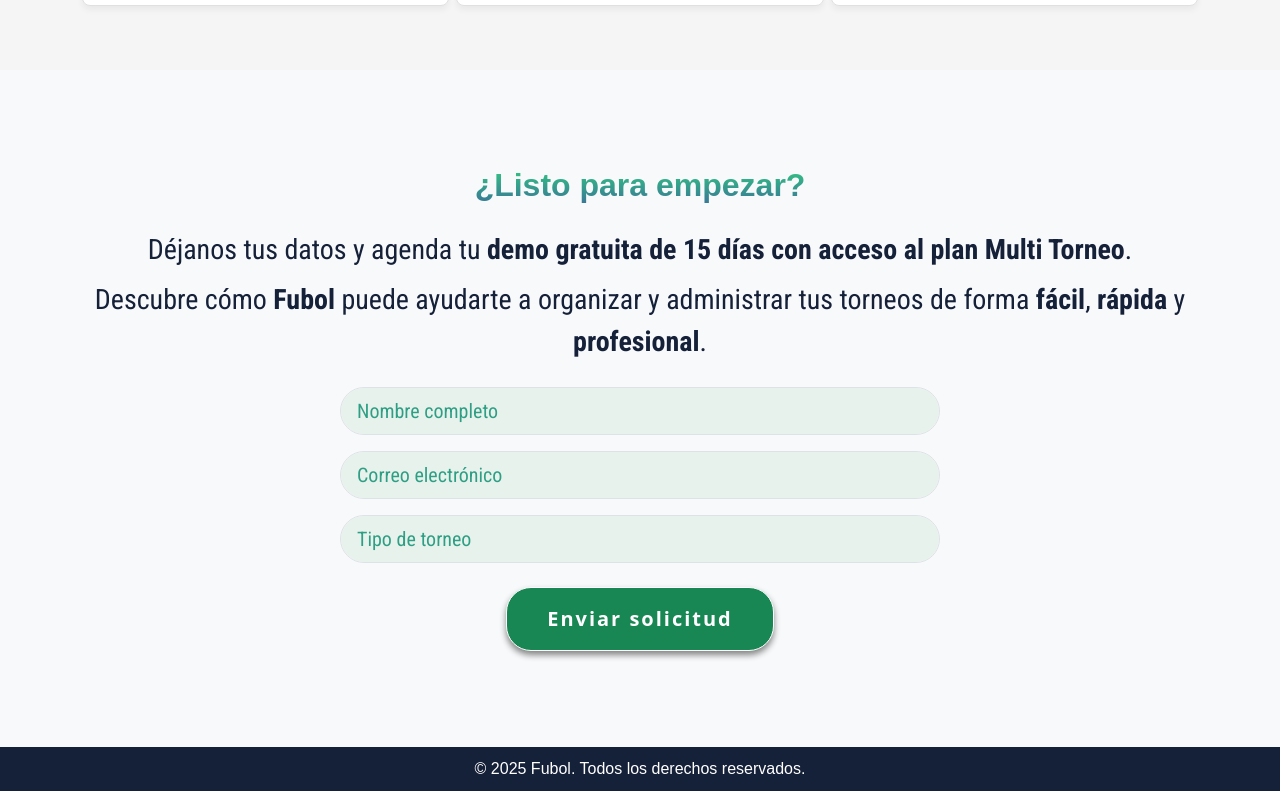
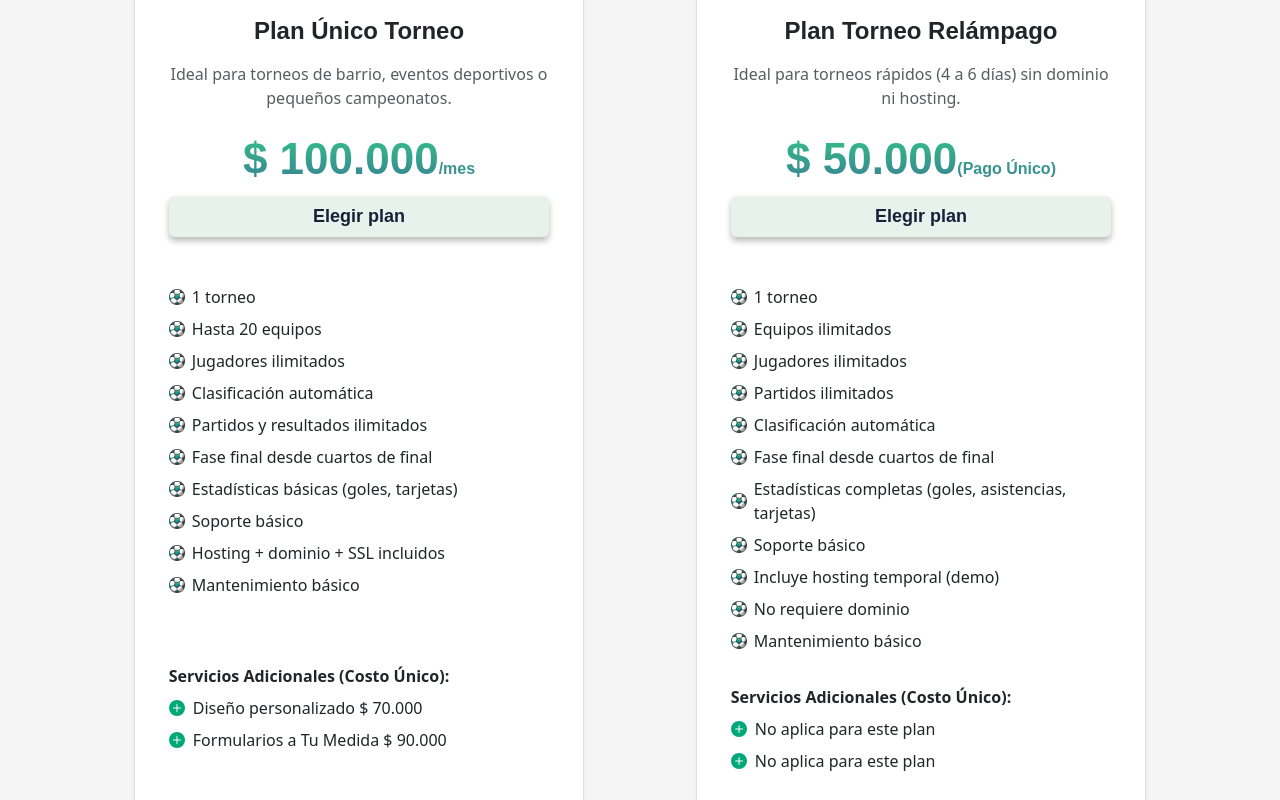
Before and after one commit to nestor2312/landing, a React (Vite) app: page / in a window 1280 px wide. Shown: the part 2640-3440 px from the top of the page. Built offline with nearby package versions, Linux system fonts and the light colour scheme; a web font is replaced by a local one.

Commit message:
update prices

```diff
--- a/src/App.css
+++ b/src/App.css
@@ -94,7 +94,7 @@
             transition: transform 0.3s ease-in-out;
         }
         .card-price{
-          width: 98%;
+          width: 80%;
         }
         .pricing-card:hover {
             transform: translateY(-5px);
--- a/src/App.jsx
+++ b/src/App.jsx
@@ -165,9 +165,33 @@
     },
     note: "Ideal para quienes buscan un sistema simple y funcional.",
   },
-];
+   {
+  id: "plan-relampago",
+  name: "Plan Torneo Relámpago",
+  description: "Ideal para torneos rápidos (4 a 6 días) sin dominio ni hosting.",
+  features: [
+    "1 torneo",
+    "Equipos ilimitados",
+    "Jugadores ilimitados",
+    "Partidos ilimitados",
+    "Clasificación automática",
+    "Fase final desde cuartos de final",
+    "Estadísticas completas (goles, asistencias, tarjetas)",
+    "Soporte básico",
+    "Incluye hosting temporal (demo)",
+    "No requiere dominio",
+    "Mantenimiento básico"
+  ],
+ additionalServices: {},
 
-
+  prices: {
+    COP: { pagoUnico: 50000},
+    USD: { pagoUnico: 15 },
+    EUR: { pagoUnico: 13 }
+  },
+  note: "renovar para otro torneo",
+}
+]
   // Función para formatear el precio según la moneda seleccionada
   const formatPrice = (amount, currency) => {
     if (currency === "COP") {
@@ -613,7 +637,7 @@
 </div>
 
 
-            <div className="row row-cols-1 row-cols-md-3  g-0 justify-content-center">
+            <div className="row row-cols-1 row-cols-md-2  g-0 justify-content-center">
               {pricingPlans.map((plan) => (
                 <div
                   className="col d-flex justify-content-center mt-2 mb-3"
@@ -709,11 +733,10 @@
                             >
                               <path d="M16 8A8 8 0 1 1 0 8a8 8 0 0 1 16 0M8.5 4.5a.5.5 0 0 0-1 0v3h-3a.5.5 0 0 0 0 1h3v3a.5.5 0 0 0 1 0v-3h3a.5.5 0 0 0 0-1h-3z" />
                             </svg>
-                            {plan.additionalServices.design}:{" "}
-                            {formatPrice(
-                              plan.prices[selectedCurrency].design,
-                              selectedCurrency
-                            )}
+                            {plan.additionalServices.design ?? "No aplica"}{" "}
+      {plan.prices[selectedCurrency].design
+        ? formatPrice(plan.prices[selectedCurrency].design, selectedCurrency)
+        : "para este plan"}
                           </li>
                           <li className="pricing-list-item">
                             <svg
@@ -726,11 +749,10 @@
                             >
                               <path d="M16 8A8 8 0 1 1 0 8a8 8 0 0 1 16 0M8.5 4.5a.5.5 0 0 0-1 0v3h-3a.5.5 0 0 0 0 1h3v3a.5.5 0 0 0 1 0v-3h3a.5.5 0 0 0 0-1h-3z" />
                             </svg>
-                            {plan.additionalServices.forms}:{" "}
-                            {formatPrice(
-                              plan.prices[selectedCurrency].forms,
-                              selectedCurrency
-                            )}
+                            {plan.additionalServices.forms ?? "No aplica"} {" "}
+      {plan.prices[selectedCurrency].forms
+        ? formatPrice(plan.prices[selectedCurrency].forms, selectedCurrency)
+        : "para este plan"}
                           </li>
                         </ul>
                       </div>
@@ -778,7 +800,7 @@
            <p className="lead mb-4 color-text1">
   Déjanos tus datos y agenda tu{" "}
   <strong className="fw-bold">
-    demo gratuita de 15 días con acceso al plan Multi Torneo
+    demo gratuita de 14 días con acceso al plan Multi Torneo
   </strong>
   .<br />
   <span className="d-block fw-ligth mt-2">
```
